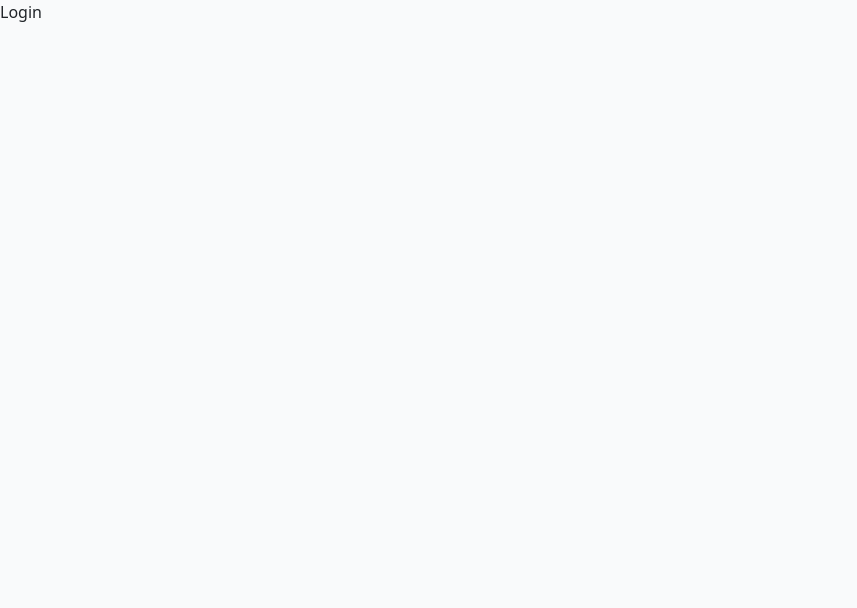
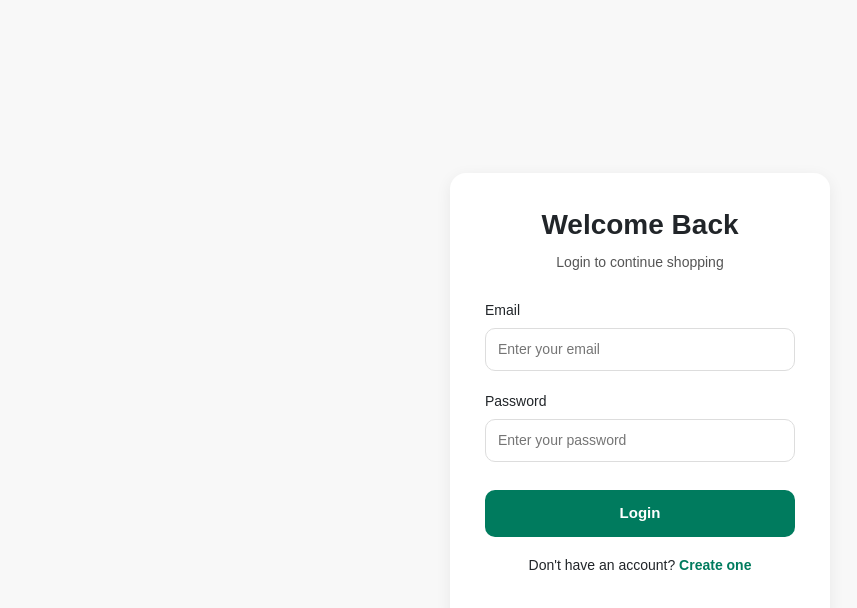
Before and after one commit to PG-DAC-D2/Client, a React (Vite) app: page /login in a window 1280 px wide. Shown: the top 608 px of the page, without its empty margins (0-857 px from the left). Built offline with nearby package versions, Linux system fonts and the light colour scheme.

Commit message:
login register

```diff
--- /dev/null
+++ b/src/pages/auth/Login.css
@@ -0,0 +1,84 @@
+.auth-page {
+  min-height: 100vh;
+  display: flex;
+  align-items: center;
+  justify-content: center;
+  background: #f8f8f8;
+  font-family: "Poppins", sans-serif;
+  padding: 20px;
+}
+
+.auth-card {
+  width: 380px;
+  background: #ffffff;
+  padding: 35px;
+  border-radius: 16px;
+  box-shadow: 0 4px 16px rgba(0, 0, 0, 0.07);
+  text-align: center;
+}
+
+.auth-card h2 {
+  font-size: 28px;
+  margin-bottom: 10px;
+  font-weight: 600;
+}
+
+.auth-subtitle {
+  color: #555;
+  font-size: 14px;
+  margin-bottom: 25px;
+}
+
+.auth-input-group {
+  text-align: left;
+  margin-bottom: 18px;
+}
+
+.auth-input-group label {
+  font-size: 14px;
+  font-weight: 500;
+}
+
+.auth-input-group input {
+  width: 100%;
+  margin-top: 6px;
+  padding: 10px 12px;
+  border-radius: 10px;
+  border: 1px solid #ddd;
+  font-size: 14px;
+}
+
+.auth-input-group input:focus {
+  border-color: #007b5e;
+  outline: none;
+  box-shadow: 0 0 8px rgba(0, 123, 94, 0.2);
+}
+
+.auth-btn {
+  width: 100%;
+  background: #007b5e;
+  color: white;
+  border: none;
+  padding: 12px;
+  font-size: 15px;
+  font-weight: 600;
+  border-radius: 10px;
+  cursor: pointer;
+  margin-top: 10px;
+  transition: background 0.2s;
+}
+
+.auth-btn:hover {
+  background: #005e46;
+}
+
+.auth-footer {
+  margin-top: 18px;
+  font-size: 14px;
+}
+
+.auth-footer a {
+  color: #007b5e;
+  text-decoration: none;
+  font-weight: 600;
+}
--- a/src/pages/auth/Login.jsx
+++ b/src/pages/auth/Login.jsx
@@ -1,9 +1,59 @@
-import React from 'react'
+import React, { useState } from "react";
+import { Link } from "react-router-dom";
+import "./login.css";
 
 function Login() {
+  const [form, setForm] = useState({ email: "", password: "" });
+
+  const handleChange = (e) => {
+    setForm({ ...form, [e.target.name]: e.target.value });
+  };
+
+  const handleSubmit = (e) => {
+    e.preventDefault();
+    console.log("Login Data:", form);
+  };
+
   return (
-    <div>Login</div>
-  )
+    <div className="auth-page">
+      <div className="auth-card">
+        <h2>Welcome Back</h2>
+        <p className="auth-subtitle">Login to continue shopping</p>
+
+        <form onSubmit={handleSubmit}>
+          <div className="auth-input-group">
+            <label>Email</label>
+            <input
+              type="email"
+              name="email"
+              value={form.email}
+              onChange={handleChange}
+              placeholder="Enter your email"
+              required
+            />
+          </div>
+
+          <div className="auth-input-group">
+            <label>Password</label>
+            <input
+              type="password"
+              name="password"
+              value={form.password}
+              onChange={handleChange}
+              placeholder="Enter your password"
+              required
+            />
+          </div>
+
+          <button className="auth-btn">Login</button>
+
+          <p className="auth-footer">
+            Don't have an account? <Link to="/register">Create one</Link>
+          </p>
+        </form>
+      </div>
+    </div>
+  );
 }
 
-export default Login
+export default Login;
--- /dev/null
+++ b/src/pages/auth/Register.css
@@ -0,0 +1,5 @@
+@import url("./login.css");
+
+.auth-card {
+  width: 420px;
+}
--- a/src/pages/auth/Register.jsx
+++ b/src/pages/auth/Register.jsx
@@ -1,9 +1,94 @@
-import React from 'react'
+import React, { useState } from "react";
+import { Link } from "react-router-dom";
+import "./register.css";
 
 function Register() {
+  const [form, setForm] = useState({
+    fullname: "",
+    email: "",
+    password: "",
+    confirmPassword: "",
+  });
+
+  const handleChange = (e) => {
+    setForm({ ...form, [e.target.name]: e.target.value });
+  };
+
+  const handleSubmit = (e) => {
+    e.preventDefault();
+
+    if (form.password !== form.confirmPassword) {
+      alert("Passwords do not match");
+      return;
+    }
+
+    console.log("Register Data:", form);
+  };
+
   return (
-    <div>Register</div>
-  )
+    <div className="auth-page">
+      <div className="auth-card">
+        <h2>Create Account</h2>
+        <p className="auth-subtitle">Join us and start shopping</p>
+
+        <form onSubmit={handleSubmit}>
+          <div className="auth-input-group">
+            <label>Full Name</label>
+            <input
+              type="text"
+              name="fullname"
+              value={form.fullname}
+              onChange={handleChange}
+              placeholder="Enter full name"
+              required
+            />
+          </div>
+
+          <div className="auth-input-group">
+            <label>Email</label>
+            <input
+              type="email"
+              name="email"
+              value={form.email}
+              onChange={handleChange}
+              placeholder="Enter your email"
+              required
+            />
+          </div>
+
+          <div className="auth-input-group">
+            <label>Password</label>
+            <input
+              type="password"
+              name="password"
+              value={form.password}
+              onChange={handleChange}
+              placeholder="Enter password"
+              required
+            />
+          </div>
+
+          <div className="auth-input-group">
+            <label>Confirm Password</label>
+            <input
+              type="password"
+              name="confirmPassword"
+              value={form.confirmPassword}
+              onChange={handleChange}
+              placeholder="Confirm password"
+              required
+            />
+          </div>
+
+          <button className="auth-btn">Register</button>
+
+          <p className="auth-footer">
+            Already have an account? <Link to="/login">Login</Link>
+          </p>
+        </form>
+      </div>
+    </div>
+  );
 }
 
-export default Register
+export default Register;
```
Also changed, not shown: src/pages/search/Search.jsx (+8 -5 lines), src/pages/search/Search.css (indentation only), 1 other file (tests, documents, lock files or other folders).
